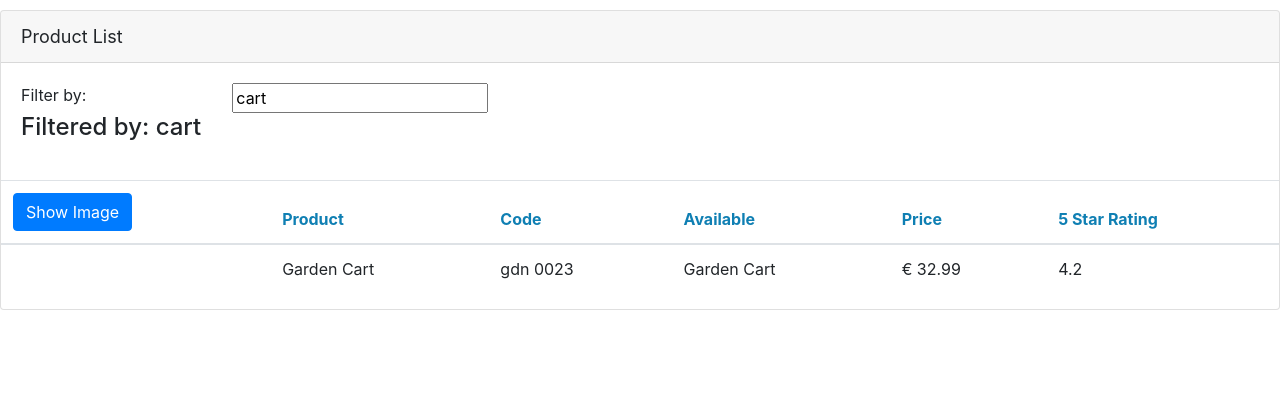
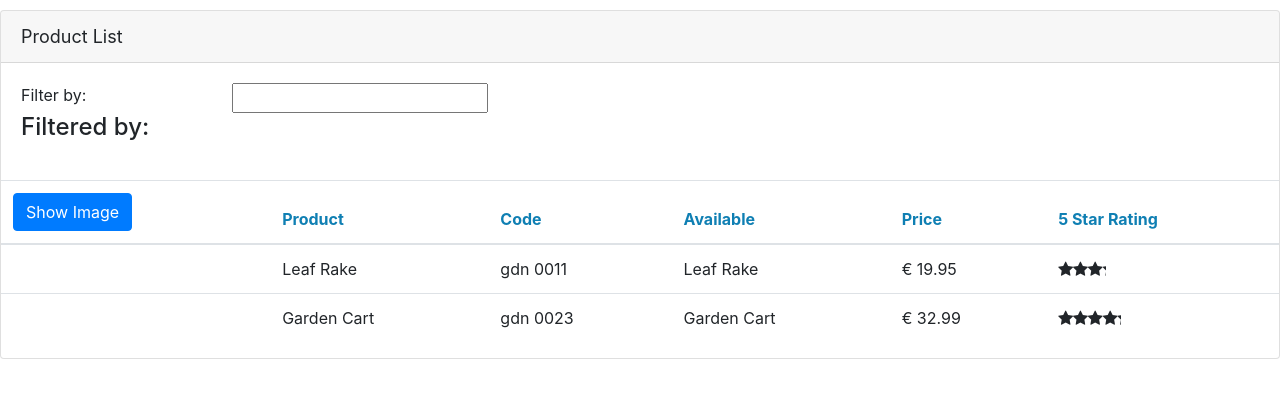
Before and after one commit to ggenier/tutoAngular, an Angular app in the folder APM-Start/: page / in a window 1280 px wide. Shown: the top 398 px of the page. Built offline with nearby package versions, Linux system fonts and the light colour scheme.

Commit message:
Add ProductService to retrieve product list

```diff
--- a/APM-Start/src/app/app.module.ts
+++ b/APM-Start/src/app/app.module.ts
@@ -4,12 +4,14 @@
 import { AppComponent } from './app.component';
 import { ProductListComponent } from './products/product-list.component';
 import { ConvertToSpacesPipe } from './shared/convert-to-spaces.pipe';
+import { StarComponent } from './shared/star.component';
 
 @NgModule({
   declarations: [
     AppComponent,
     ProductListComponent,
-    ConvertToSpacesPipe
+    ConvertToSpacesPipe,
+    StarComponent,
   ],
   imports: [
     BrowserModule,
--- a/APM-Start/src/app/products/product-list.component.html
+++ b/APM-Start/src/app/products/product-list.component.html
@@ -40,7 +40,8 @@
         <td>{{ product.productCode | lowercase | convertToSpaces: '-'}}</td>
         <td>{{ product.productName }}</td>
         <td>{{ product.price | currency: '€ ': 'symbol': '1.2-2'}}</td>
-        <td>{{ product.starRating }}</td>
+        <td><pm-star [rating]='product.starRating'
+          (ratingClicked)='onRatingClicked($event)'></pm-star></td>
       </tr>
 
     </tbody>
--- a/APM-Start/src/app/products/product-list.component.ts
+++ b/APM-Start/src/app/products/product-list.component.ts
@@ -1,5 +1,6 @@
 import { Component, OnInit } from '@angular/core';
 import { IProduct } from './product';
+import { ProductService } from './product.service';
 
 @Component({
   selector: 'pm-products',
@@ -11,7 +12,7 @@
   imageWidth: number = 50;
   imageMargin: number = 50;
   showImage: boolean = false;
-  private listFilter: string = 'Cart';
+  private listFilter: string = '';
 
   public get filterList(): string {
     return this.listFilter;
@@ -23,32 +24,10 @@
 
   filteredProducts: IProduct[];
 
-  products: IProduct[] = [
-    {
-      'productId': 1,
-      'productName': 'Leaf Rake',
-      'productCode': 'GDN-0011',
-      'releaseDate': 'March 19, 2016',
-      'description': 'Leaf rake with 48-inch wooden handle.',
-      'price': 19.95,
-      'starRating': 3.2,
-      'imageUrl': 'https://openclipart.org/image/300px/svg_to_png/26215/Anonymous_Leaf_Rake.png'
-    },
-    {
-      'productId': 2,
-      'productName': 'Garden Cart',
-      'productCode': 'GDN-0023',
-      'releaseDate': 'March 18, 2016',
-      'description': '15 gallon capacity rolling garden cart',
-      'price': 32.99,
-      'starRating': 4.2,
-      'imageUrl': 'https://openclipart.org/image/300px/svg_to_png/58471/garden_cart.png'
-    }
-  ];
+  products: IProduct[] = [];
 
-  constructor() {
-    this.filteredProducts = this.products;
-    this.filterList = 'cart';
+  constructor(private productService: ProductService) {
+
   }
 
   performFilter(filterBy: string): IProduct[] {
@@ -62,7 +41,11 @@
   }
 
   ngOnInit() {
-    console.log('On init');
+    this.products = this.productService.getProducts();
+    this.filteredProducts = this.products;
   }
 
+  onRatingClicked(message: string): void {
+    this.pageTitle = 'Product list ' + message;
+  }
 }
--- /dev/null
+++ b/APM-Start/src/app/products/product.service.ts
@@ -0,0 +1,34 @@
+import { IProduct } from './product';
+import { Injectable } from '@angular/core';
+
+@Injectable({
+  providedIn: 'root'
+})
+export class ProductService {
+
+  getProducts(): IProduct[] {
+    return  [
+        {
+        'productId': 1,
+        'productName': 'Leaf Rake',
+        'productCode': 'GDN-0011',
+        'releaseDate': 'March 19, 2016',
+        'description': 'Leaf rake with 48-inch wooden handle.',
+        'price': 19.95,
+        'starRating': 3.2,
+        'imageUrl': 'https://openclipart.org/image/300px/svg_to_png/26215/Anonymous_Leaf_Rake.png'
+      },
+      {
+        'productId': 2,
+        'productName': 'Garden Cart',
+        'productCode': 'GDN-0023',
+        'releaseDate': 'March 18, 2016',
+        'description': '15 gallon capacity rolling garden cart',
+        'price': 32.99,
+        'starRating': 4.2,
+        'imageUrl': 'https://openclipart.org/image/300px/svg_to_png/58471/garden_cart.png'
+      }
+    ];
+  }
+
+}
--- a/APM-Start/src/app/shared/star.component.html
+++ b/APM-Start/src/app/shared/star.component.html
@@ -1,6 +1,7 @@
 <div class="crop"
      [style.width.px]="starWidth"
-     [title]="rating">
+     [title]="rating"
+     (click)="onClick()">
   <div style="width: 75px">
     <span class="fa fa-star"></span>
     <span class="fa fa-star"></span>
--- /dev/null
+++ b/APM-Start/src/app/shared/star.component.ts
@@ -0,0 +1,20 @@
+import { Component, OnChanges, Input, EventEmitter, Output } from '@angular/core';
+
+@Component({
+  selector: 'pm-star',
+  templateUrl: './star.component.html',
+  styleUrls: ['./star.component.css']
+})
+export class StarComponent implements OnChanges {
+  @Input() rating: number;
+  starWidth: number;
+  @Output() ratingClicked: EventEmitter<string> = new EventEmitter<string>();
+
+  ngOnChanges(): void{
+      this.starWidth = this.rating * 75 / 5;
+  }
+
+  onClick(): void{
+    this.ratingClicked.emit(`the rating ${this.rating} is clicked !`)
+  }
+}
```
